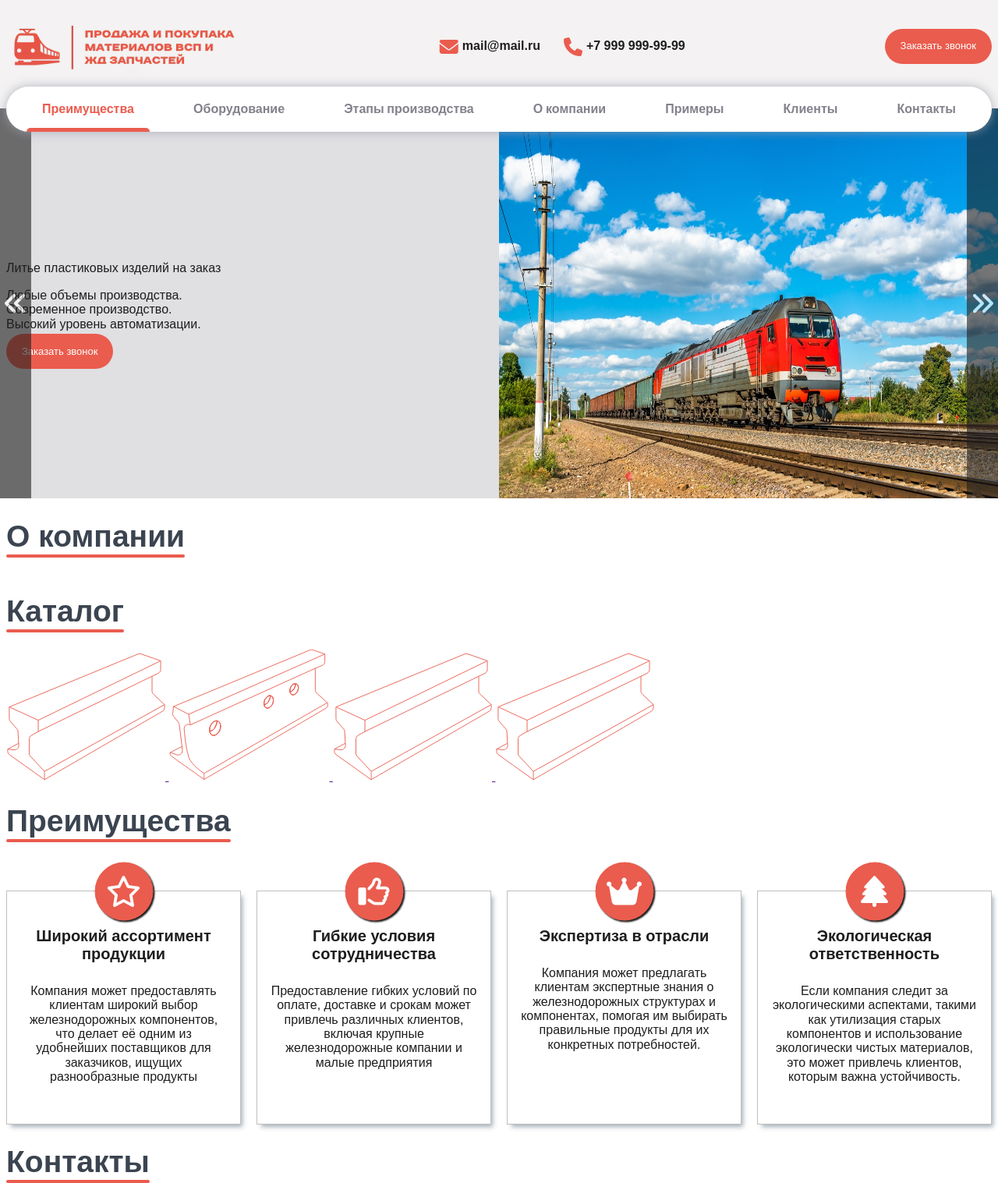
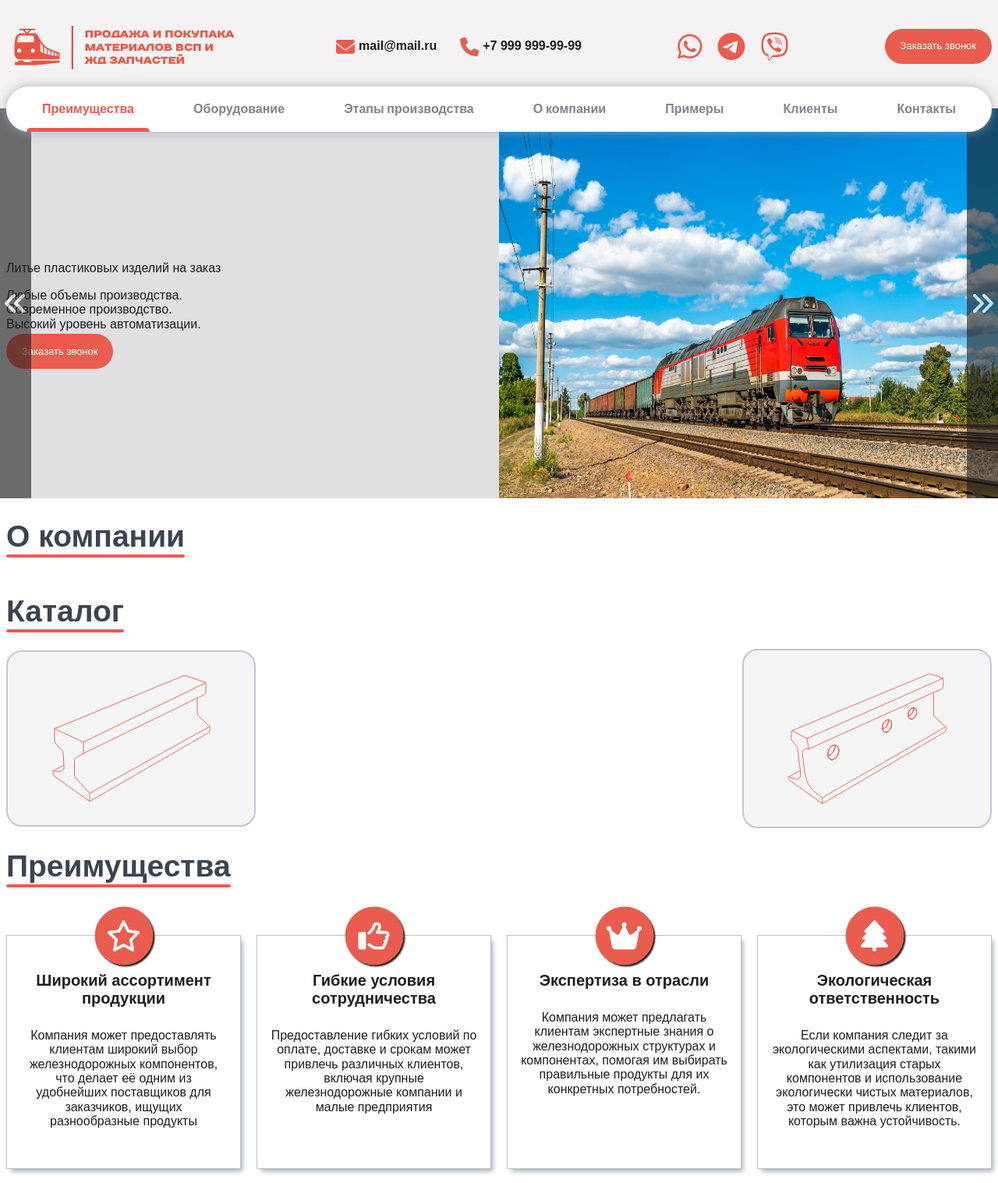
Before and after one commit to MaxStrikanov/train152, a plain HTML site: page index.html in a window 1280 px wide. Shown: the top 1517 px of the page at 78% size. Drawn offline with nearby package versions, Linux system fonts and the light colour scheme.

Commit message:
Обновление

```diff
--- a/css/style.css
+++ b/css/style.css
@@ -72,7 +72,15 @@ header {
     text-decoration: none;
     font-weight: 600;
 }
-
+.header-social-items {
+    display: flex;
+    align-items: center;
+    gap: 20px;
+}
+.header-social-link i {
+    color: var(--primary);
+    font-size: 36px;
+}
 .primary-btn {
     background-color: var(--primary);
     color: var(--white);
@@ -306,3 +314,62 @@ h1.title::after {
 .advantages-item__text {
     padding: 0px 15px ;
 }
+.catalog-items {
+    display: flex;
+    gap: 10px;
+    align-items: center;
+    justify-content: space-between;
+}
+.catalog-item{
+    width: 320px;
+    height: auto;
+    border-radius: 20px;
+    background: #f5f5f5;
+    position: relative;
+    padding: 1.8rem;
+    border: 2px solid #c3c6ce;
+    -webkit-transition: 0.5s ease-out;
+    transition: 0.5s ease-out;
+    overflow: visible;
+}
+
+.catalog-item__img {
+    height: 100%;
+    gap: .5em;
+    display: grid;
+    place-content: center;
+}
+
+.catalog-item__btn {
+    text-decoration: none;
+    text-align: center;
+    -webkit-transform: translate(-50%, 125%);
+    -ms-transform: translate(-50%, 125%);
+    transform: translate(-50%, 125%);
+    width: 70%;
+    border-radius: 1rem;
+    border: none;
+    background-color: var(--primary);
+    color: #fff;
+    font-size: 1rem;
+    padding: .5rem 1rem;
+    position: absolute;
+    left: 50%;
+    bottom: 0;
+    opacity: 0;
+    -webkit-transition: 0.3s ease-out;
+    transition: 0.3s ease-out;
+    cursor: pointer;
+}
+
+.catalog-item:hover {
+    border-color: var(--primary);;
+    -webkit-box-shadow: 10px 5px 18px 0 rgba(255, 255, 255, 0.877);
+    box-shadow: 10px 5px 18px 0 rgba(255, 255, 255, 0.877);
+}
+.catalog-item:hover .catalog-item__btn {
+    -webkit-transform: translate(-50%, 50%);
+    -ms-transform: translate(-50%, 50%);
+    transform: translate(-50%, 50%);
+    opacity: 1;
+}
--- a/index.html
+++ b/index.html
@@ -4,6 +4,7 @@
 	<meta charset="UTF-8">
 	<meta http-equiv="X-UA-Compatible" content="IE=edge">
 	<meta name="viewport" content="width=device-width, initial-scale=1.0">
+	<link rel="shortcut icon" href="img/favicon.png" type="image/png">
 	<link rel="stylesheet" href="css/normalize.css">
 	<link rel="stylesheet" href="css/style.css">
 	<link rel="stylesheet" href="https://cdn.jsdelivr.net/npm/swiper@10/swiper-bundle.min.css" />
@@ -26,6 +27,18 @@
 						<i class="fa-solid fa-phone"></i>
 						<a href="tel:+">+7 999 999-99-99</a>
 					</div>
+				</div>
+
+				<div class="header-social-items">
+					<a class="header-social-link" href="http://">
+						<i class="fa-brands fa-whatsapp"></i>
+					</a>
+					<a class="header-social-link" href="http://">
+						<i class="fa-brands fa-telegram"></i>
+					</a>
+					<a class="header-social-link" href="http://">
+						<i class="fa-brands fa-viber"></i>
+					</a>
 				</div>
 				<a href="#" class="primary-btn">Заказать звонок</a>
 			</div>
@@ -80,19 +93,20 @@
 			<h1 class="title">Каталог</h1>
 
 			<div class="catalog-items">
-				<a href="" class="catalog-item">
-					<img src="img/Vector_21.svg.svg" alt="">
-				</a>
-				<a href="" class="catalog-item">
-					<img src="img/Group_147_1.svg.svg" alt="">
-				</a>
-				<a href="" class="catalog-item">
-					<img src="img/Vector_21.svg.svg" alt="">
-				</a>
-				<a href="" class="catalog-item">
-					<img src="img/Vector_21.svg.svg" alt="">
-				</a>
+				<div class="catalog-item">
+					<div class="catalog-item__img">
+						<img src="img/Vector_21.svg.svg" alt="">
+					</div>
+					<a class="catalog-item__btn" href="#link">Подробнее</a>
+				</div>
+				<div class="catalog-item">
+					<div class="catalog-item__img">
+						<img src="img/Group_147_1.svg.svg" alt="">
+					</div>
+					<a class="catalog-item__btn" href="#link">Подробнее</a>
+				</div>
 			</div>
+
 		</div>
 	</section>
 	<section class="advantages" id="advantages">
```
Also changed, not shown: img/favicon.png (added).
